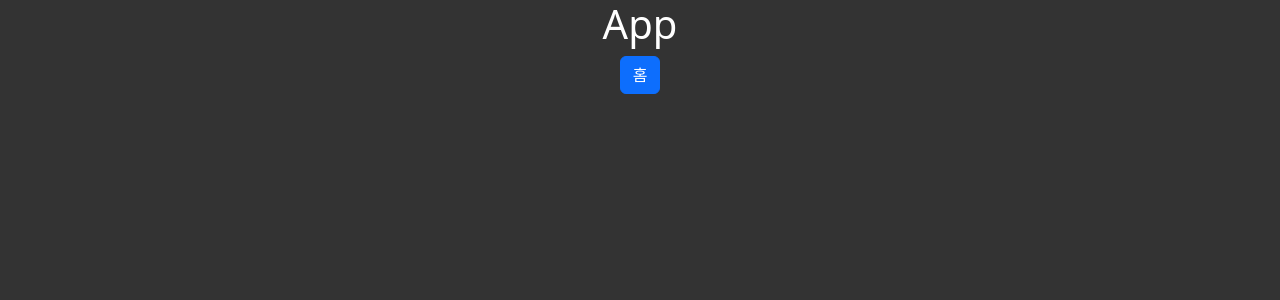
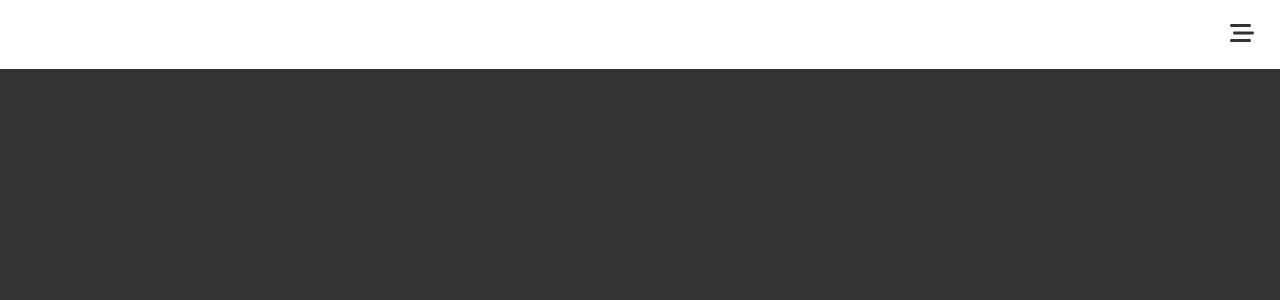
Before and after one commit to SonMinSeock/develop-study, a Vue app in the folder vue3/vue-weather-app/: page / in a window 1280 px wide. Shown: the top 300 px of the page. Built offline with nearby package versions, Linux system fonts and the light colour scheme.

Commit message:
feat: vue/section3, Navbar 영역 및 아이콘 추가

```diff
--- a/vue3/vue-weather-app/package.json
+++ b/vue3/vue-weather-app/package.json
@@ -9,6 +9,11 @@
     "preview": "vite preview"
   },
   "dependencies": {
+    "@fortawesome/fontawesome-svg-core": "^6.7.2",
+    "@fortawesome/free-brands-svg-icons": "^6.7.2",
+    "@fortawesome/free-regular-svg-icons": "^6.7.2",
+    "@fortawesome/free-solid-svg-icons": "^6.7.2",
+    "@fortawesome/vue-fontawesome": "^3.0.8",
     "vue": "^3.5.17"
   },
   "devDependencies": {
--- a/vue3/vue-weather-app/src/App.vue
+++ b/vue3/vue-weather-app/src/App.vue
@@ -1,9 +1,9 @@
-<script setup></script>
+<script setup>
+import Navbar from "./components/Navbar.vue";
+</script>
 
 <template>
-  <h1>App</h1>
-  <!-- 부트스트랩 적용했는지 테스트로 버튼 추가했음 -->
-  <button class="btn btn-primary">홈</button>
+  <Navbar />
 </template>
 
 <style lang="scss" scoped></style>
--- /dev/null
+++ b/vue3/vue-weather-app/src/components/Navbar.vue
@@ -0,0 +1,29 @@
+<script setup></script>
+<template>
+  <nav class="navbar">
+    <button class="toggle">
+      <font-awesome-icon class="icon" :icon="['fas', 'bars-staggered']" />
+    </button>
+  </nav>
+</template>
+
+<style lang="scss" scoped>
+.navbar {
+  background-color: #fff;
+  width: 100%;
+  padding: 20px;
+  display: flex;
+  justify-content: end;
+
+  button {
+    border: none;
+    background: transparent;
+    cursor: pointer;
+  }
+
+  .icon {
+    color: #333;
+    font-size: 24px;
+  }
+}
+</style>
--- a/vue3/vue-weather-app/src/main.js
+++ b/vue3/vue-weather-app/src/main.js
@@ -1,5 +1,13 @@
-import { createApp } from 'vue'
-import './style.css'
-import App from './App.vue'
+import { createApp } from "vue";
+import "./style.css";
+import App from "./App.vue";
+import { library } from "@fortawesome/fontawesome-svg-core";
+import { FontAwesomeIcon } from "@fortawesome/vue-fontawesome";
+import { faBarsStaggered, faLocationDot } from "@fortawesome/free-solid-svg-icons";
 
-createApp(App).mount('#app')
+// 사용할 아이콘 불러오기
+
+// 아이콘 등록하기
+library.add(faBarsStaggered, faLocationDot);
+
+createApp(App).component("font-awesome-icon", FontAwesomeIcon).mount("#app");
--- a/vue3/vue-weather-app/src/style.css
+++ b/vue3/vue-weather-app/src/style.css
@@ -1,4 +1,3 @@
-/* 전역 스타일 */
 * {
   box-sizing: border-box;
 }
```
Also changed, not shown: 1 other file (tests, documents, lock files or other folders).
